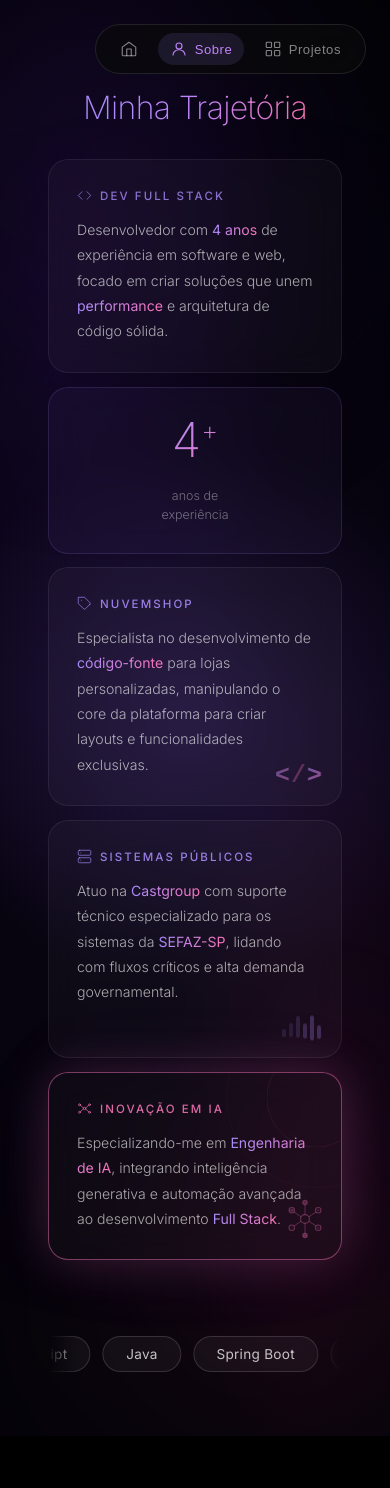
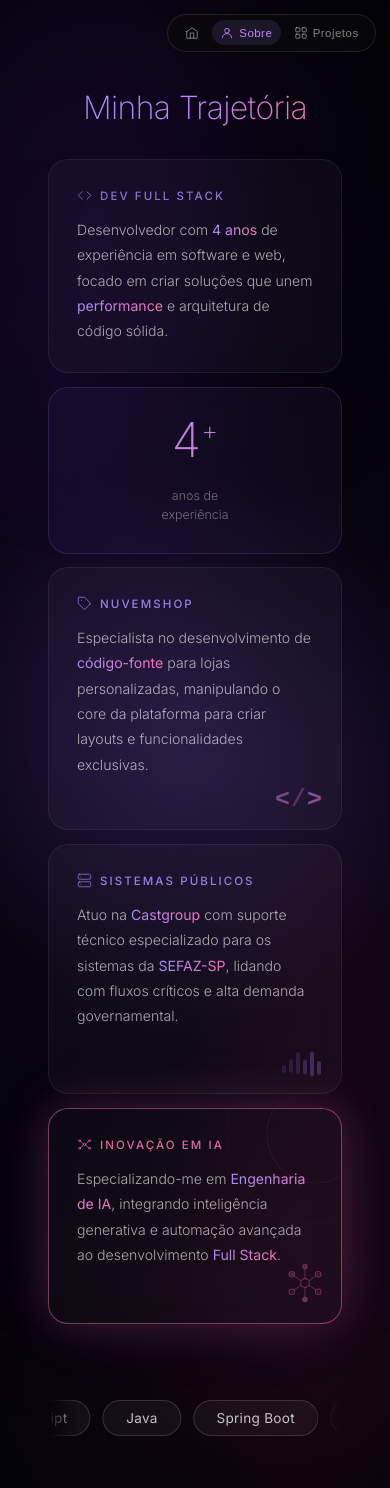
Before and after one commit to Richardalmeida21/Portfolio, a React (Vite) app: page /sobre in a window 390 px wide. Shown: the top 1488 px of the page. Before the commit the page ends 1436 px from the top, so only its background shows below. Built offline with nearby package versions, Linux system fonts and the light colour scheme.

Commit message:
adiciona suporte a navegação por toque e bloqueio de scroll em dispositivos móveis

```diff
--- a/index.html
+++ b/index.html
@@ -3,7 +3,7 @@
   <head>
     <meta charset="UTF-8" />
     <link rel="icon" type="image/svg+xml" href="/favicon.svg" />
-    <meta name="viewport" content="width=device-width, initial-scale=1.0" />
+    <meta name="viewport" content="width=device-width, initial-scale=1.0, maximum-scale=1.0, user-scalable=no" />
     <title>portfolio-react</title>
     <link rel="preconnect" href="https://fonts.googleapis.com">
     <link rel="preconnect" href="https://fonts.gstatic.com" crossorigin>
--- a/src/App.css
+++ b/src/App.css
@@ -1142,6 +1142,7 @@ html {
   width: 100%;
   overflow: hidden;
   margin-top: 2.5rem;
+  pointer-events: none;
   /* fade nas bordas */
   -webkit-mask-image: linear-gradient(to right, transparent 0%, #000 10%, #000 90%, transparent 100%);
   mask-image: linear-gradient(to right, transparent 0%, #000 10%, #000 90%, transparent 100%);
@@ -1152,10 +1153,6 @@ html {
   gap: 0.75rem;
   width: max-content;
   animation: marquee-scroll 22s linear infinite;
-}
-
-.skills-marquee-wrap:hover .skills-marquee-track {
-  animation-play-state: paused;
 }
 
 @keyframes marquee-scroll {
@@ -1285,4 +1282,13 @@ html {
   .bento-card-years {
     min-height: 110px;
   }
+  .bento-card-nuvem {
+    padding-bottom: 3.25rem;
+  }
+  .bento-card-sefaz {
+    padding-bottom: 4rem;
+  }
+  .bento-card-ia {
+    padding-bottom: 3.5rem;
+  }
 }
--- a/src/App.jsx
+++ b/src/App.jsx
@@ -66,6 +66,21 @@ function App() {
     const interval = setInterval(measure, 100) // recalcula a cada 100ms para acompanhar zoom
     return () => clearInterval(interval)
   }, [videoEnded])
+
+  // Bloqueia scroll e bounce no mobile (home é sempre full-screen)
+  useEffect(() => {
+    if (window.innerWidth >= 768) return
+    const prev = document.body.style.overflow
+    document.body.style.overflow = 'hidden'
+    document.documentElement.style.overflow = 'hidden'
+    const prevent = (e) => e.preventDefault()
+    document.addEventListener('touchmove', prevent, { passive: false })
+    return () => {
+      document.body.style.overflow = prev
+      document.documentElement.style.overflow = ''
+      document.removeEventListener('touchmove', prevent)
+    }
+  }, [])
 
   // Quando vídeo acaba, mostra a seção final
   const finalOpacity = videoEnded ? 1 : 0
--- a/src/components/Navbar.css
+++ b/src/components/Navbar.css
@@ -54,3 +54,23 @@
 .nav-btn:first-child span {
   display: none;
 }
+
+@media (max-width: 540px) {
+  .navbar {
+    top: 0.85rem;
+    right: 0.85rem;
+    padding: 0.35rem 0.5rem;
+    gap: 0.25rem;
+  }
+
+  .nav-btn {
+    padding: 0.35rem 0.55rem;
+    font-size: 0.72rem;
+    gap: 0.3rem;
+  }
+
+  .nav-btn svg {
+    width: 14px;
+    height: 14px;
+  }
+}
--- a/src/components/ParticleCanvas.jsx
+++ b/src/components/ParticleCanvas.jsx
@@ -31,6 +31,16 @@ export default function ParticleCanvas({ contentCenterY }) {
     const onMouseLeave = () => { mouse.x = -9999; mouse.y = -9999 }
     window.addEventListener('mousemove', onMouseMove)
     window.addEventListener('mouseleave', onMouseLeave)
+
+    // Mobile: repulsão apenas em tap, não em arrasto
+    const onTouchStart = (e) => {
+      const t = e.touches[0]
+      mouse.x = t.clientX
+      mouse.y = t.clientY
+    }
+    const onTouchEnd = () => { mouse.x = -9999; mouse.y = -9999 }
+    window.addEventListener('touchstart', onTouchStart, { passive: true })
+    window.addEventListener('touchend', onTouchEnd, { passive: true })
 
     let particles = []
     let lastCy = null
@@ -241,6 +251,8 @@ export default function ParticleCanvas({ contentCenterY }) {
       cancelAnimationFrame(animId)
       window.removeEventListener('mousemove', onMouseMove)
       window.removeEventListener('mouseleave', onMouseLeave)
+      window.removeEventListener('touchstart', onTouchStart)
+      window.removeEventListener('touchend', onTouchEnd)
       window.removeEventListener('resize', resize)
     }
   }, [])
--- a/src/pages/Projetos.jsx
+++ b/src/pages/Projetos.jsx
@@ -377,6 +377,30 @@ function Projetos() {
     return () => window.removeEventListener('wheel', onWheel)
   }, [])
 
+  // swipe horizontal no mobile → navega projetos
+  useEffect(() => {
+    const THRESHOLD = 50
+    let touchStartX = 0
+    let touchStartY = 0
+    const onTouchStart = (e) => {
+      touchStartX = e.touches[0].clientX
+      touchStartY = e.touches[0].clientY
+    }
+    const onTouchEnd = (e) => {
+      const dx = e.changedTouches[0].clientX - touchStartX
+      const dy = e.changedTouches[0].clientY - touchStartY
+      if (Math.abs(dx) < THRESHOLD || Math.abs(dy) > Math.abs(dx)) return
+      if (dx < 0) setActive(a => Math.min(a + 1, projetos.length - 1))
+      else        setActive(a => Math.max(a - 1, 0))
+    }
+    window.addEventListener('touchstart', onTouchStart, { passive: true })
+    window.addEventListener('touchend', onTouchEnd, { passive: true })
+    return () => {
+      window.removeEventListener('touchstart', onTouchStart)
+      window.removeEventListener('touchend', onTouchEnd)
+    }
+  }, [])
+
   // teclado
   useEffect(() => {
     const onKey = (e) => {
```
